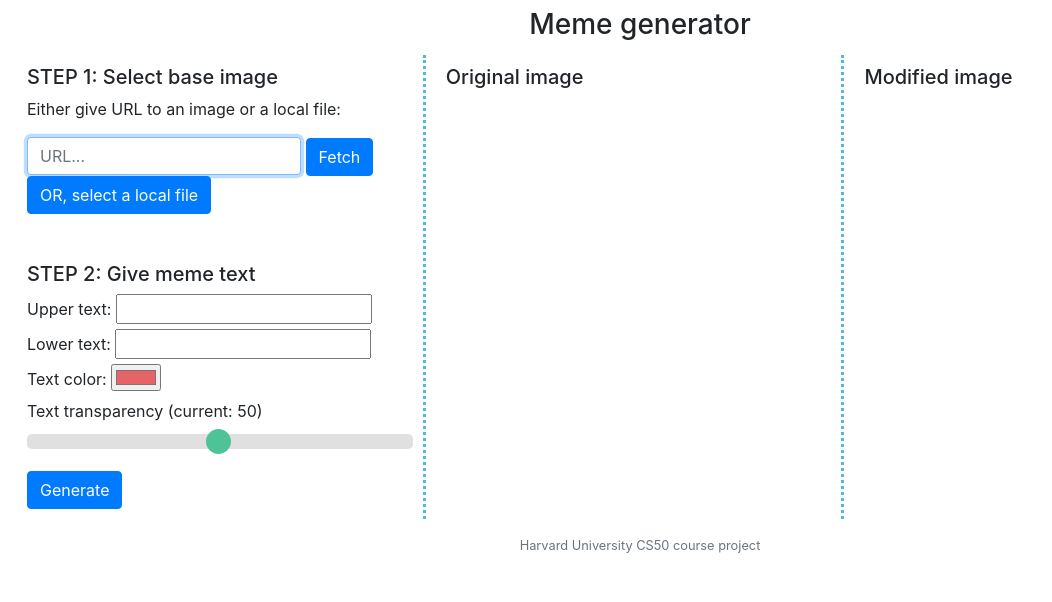
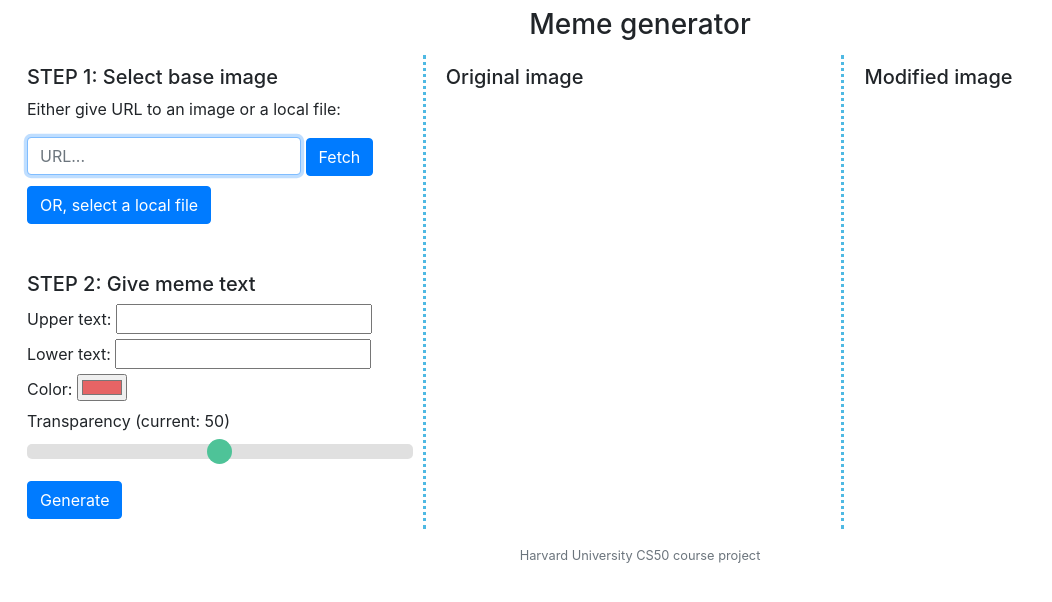
Before and after one commit to aleksiheikkila/cs50_project-meme-generator, a Flask app: page / in a window 1280 px wide. Shown: the top 602 px of the page, without its empty margins (0-1052 px from the left). Run offline with Flask 2, Linux system fonts and the light colour scheme; some libraries are stand-ins or nearby versions.

Commit message:
Improve minor details

```diff
--- a/templates/index.html
+++ b/templates/index.html
@@ -40,6 +40,7 @@
                                 onclick="getImgFromURL(event)">Fetch</button>
 
                         <br>
+                        <div style="margin-top: 10px;">
                             <label for="img_file" class="btn custom-file-upload">
                                 <!--<i class="fa fa-cloud-upload"></i> Custom Upload-->
                                 OR, select a local file</label>
@@ -47,6 +48,7 @@
                                     onchange="loadFile(event)">
                             <!--<input name="img_file" id="img_file" type="file" accept="image/*"
                                     onchange="loadFile(event)">-->
+                        </div>
                     </div>
 
                     <br>
@@ -62,14 +64,14 @@
                             </div>
 
                             <div> <!-- This always converts the color to RGB hex -->
-                                <label for="upper_text_color">Text color:</label>
+                                <label for="upper_text_color">Color:</label>
                                 <input type="color" id="upper_text_color" name="upper_text_color" value="#e66465">
                             </div>
 
 
                             <div class="slidecontainer">
-                                <label for="transparency">Text transparency (current: <span id="transparency_val"></span>) </label>
-                                <input type="range" min="1" max="100" value="50" class="slider" id="transparency_slider" name="transparency">
+                                <label for="transparency">Transparency (current: <span id="transparency_val"></span>)</label>
+                                <input type="range" min="1" max="99" value="50" class="slider" id="transparency_slider" name="transparency">
                             </div>
 
                         </div>
@@ -105,7 +107,13 @@
         output.innerHTML = slider.value;
 
         slider.oninput = function() {
+          if (this.value < 10) {
+            output.innerHTML = "0" + this.value;
+          }
+          else {
             output.innerHTML = this.value;
+          }
+          console.log(output.innerHTML)
         }
 
         function empty_processed() {
```
Lines whose indentation alone changed are shown as unchanged.
